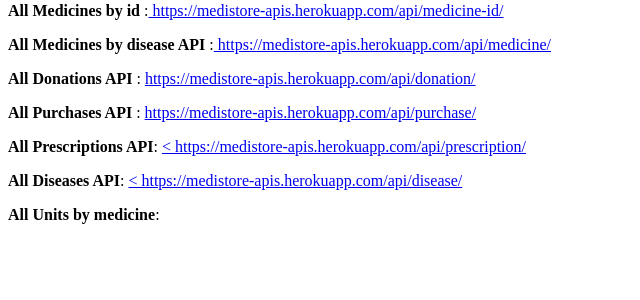
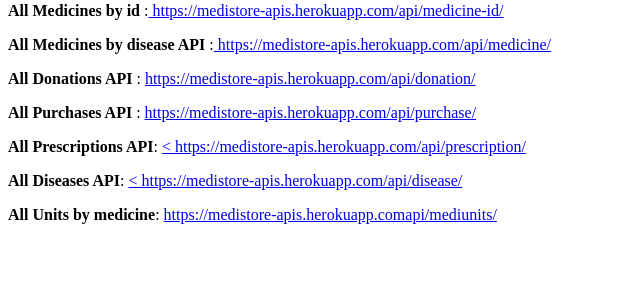
Before and after one commit to isaacmariga/medisite, a Django app: page / in a window 1280 px wide. Shown: the part 180-480 px from the top of the page, without its empty margins (0-640 px from the left). Run offline with Django 4.2, Linux system fonts and the light colour scheme.

Commit message:
editing units

```diff
--- a/medicine/templates/test.html
+++ b/medicine/templates/test.html
@@ -32,9 +32,9 @@
   <p><b>All Diseases API</b>: <a href="/api/disease/">
       < https://medistore-apis.herokuapp.com/api/disease/</p>
     </a>
-  <p><b>All Units by medicine</b>: <a href="/api/mediunits/<id>>
-      < https://medistore-apis.herokuapp.comapi/mediunits/<id></p>
-    </a>
+  <p><b>All Units by medicine</b>: <a href="/api/mediunits/<id>">https://medistore-apis.herokuapp.comapi/mediunits/<id>
+  </p>
+  </a>
 </body>
 
 </html>
```
